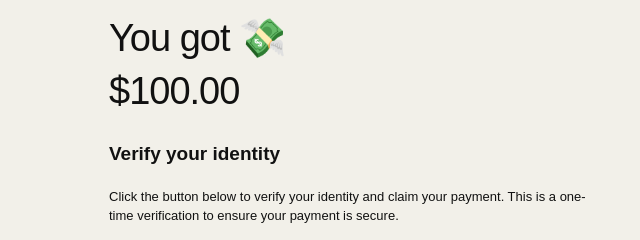
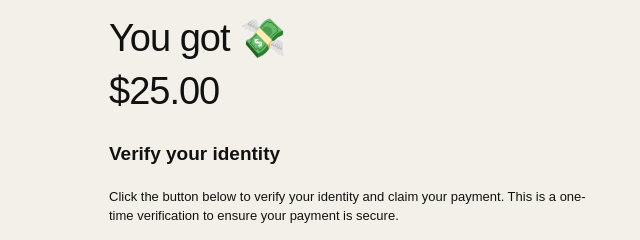
Before and after one commit to sharonfabio65-art/giverway, a website: page public/index.html in a window 1280 px wide. Shown: the part 162-402 px from the top of the page, 291-931 px from the left. Drawn offline with Linux system fonts and the light colour scheme.

Commit message:
Update index.html

```diff
--- a/public/index.html
+++ b/public/index.html
@@ -186,7 +186,7 @@
 
             <h1>You got 💸</h1>
 
-            <p class="amount">$100.00</p>
+            <p class="amount">$25.00</p>
 
             <h2>Verify your identity</h2>
 
```
